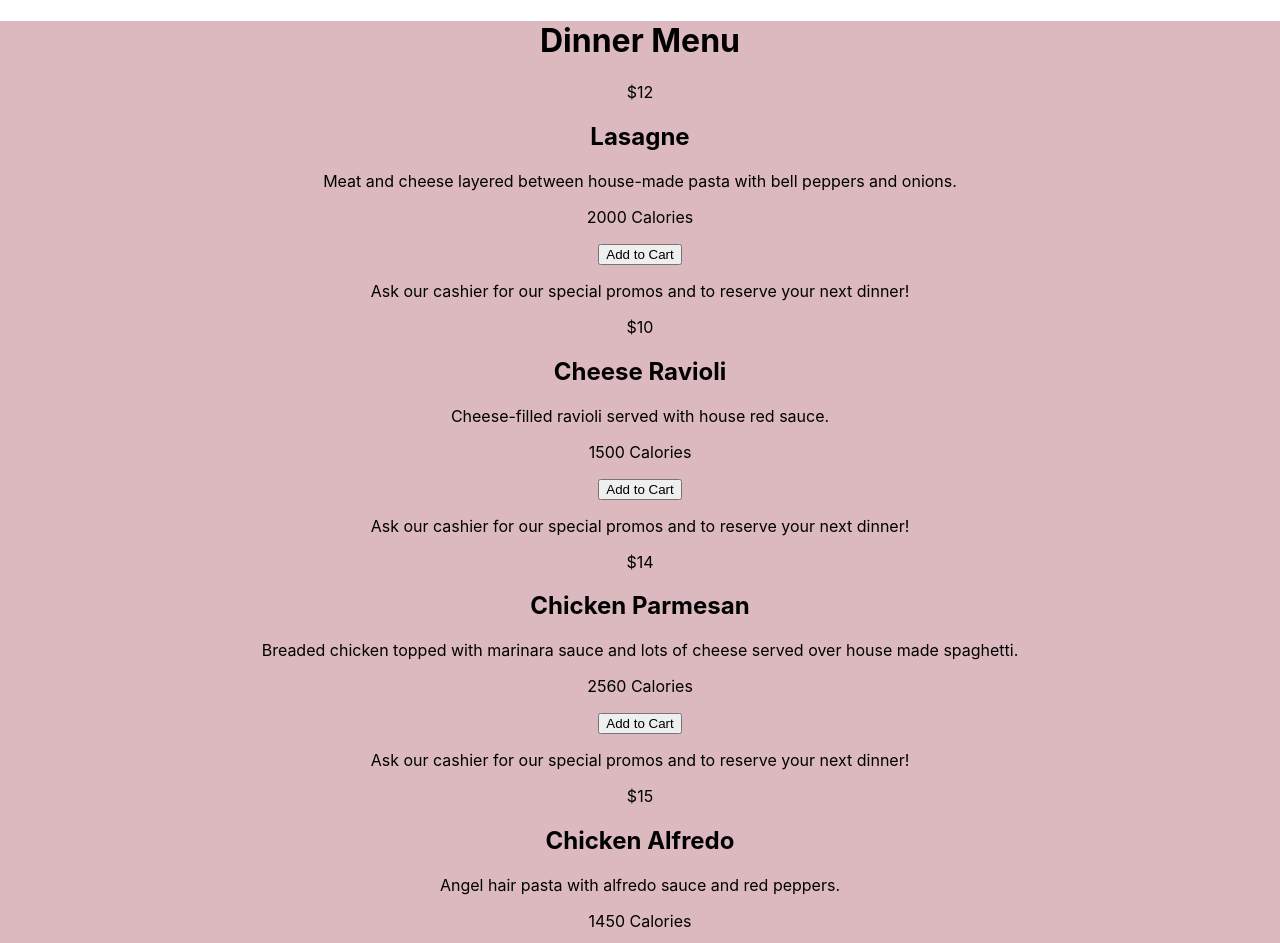
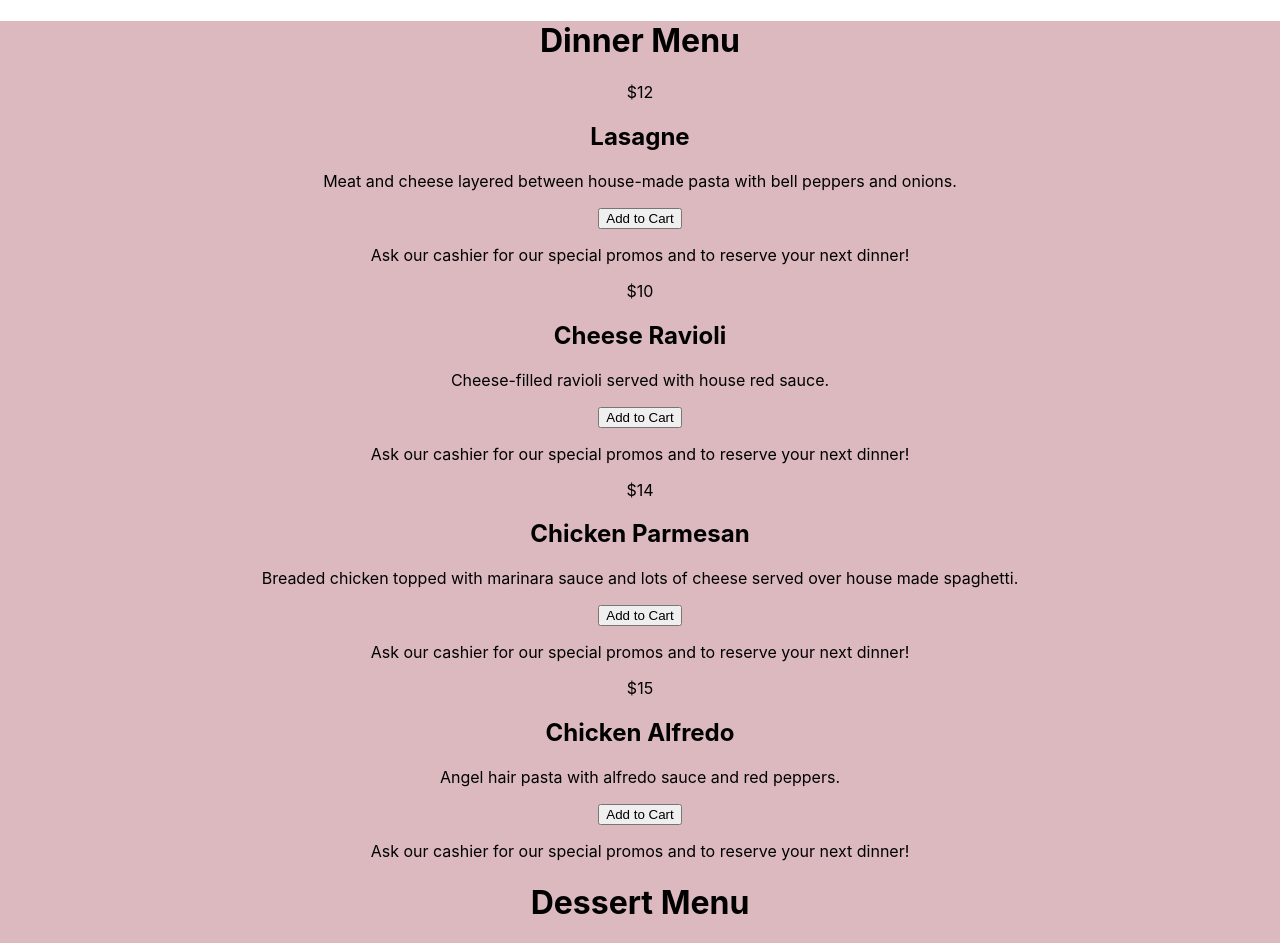
Before and after one commit to lmelo031/portfolio, a React (Create React App) app in the folder labs/portfolio1/: page / in a window 1280 px wide. Shown: the top 943 px of the page. Built offline with nearby package versions, Linux system fonts and the light colour scheme.

Commit message:
complete

```diff
--- a/labs/portfolio1/src/App.js
+++ b/labs/portfolio1/src/App.js
@@ -12,28 +12,24 @@ function App() {
           itemId: 1,
           itemPrice: "12",
           itemName: "Lasagne",
-          itemCalories: "2000 Calories",
           itemDescription: "Meat and cheese layered between house-made pasta with bell peppers and onions."
         },
         {
           itemId: 2,
           itemPrice: "10",
           itemName: "Cheese Ravioli",
-          itemCalories: "1500 Calories",
           itemDescription: "Cheese-filled ravioli served with house red sauce."
         },
         {
           itemId: 3,
           itemPrice: "14",
           itemName: "Chicken Parmesan",
-          itemCalories: "2560 Calories",
           itemDescription: "Breaded chicken topped with marinara sauce and lots of cheese served over house made spaghetti."
         },
         {
           itemId: 4,
           itemPrice: "15",
           itemName: "Chicken Alfredo",
-          itemCalories: "1450 Calories",
           itemDescription: "Angel hair pasta with alfredo sauce and red peppers."
         },
       ]
--- a/labs/portfolio1/src/components/MenuItem/index.js
+++ b/labs/portfolio1/src/components/MenuItem/index.js
@@ -1,5 +1,7 @@
 import React from 'react'
 import Name from '../MenuName'
+
+//imported MenuName as a new code
 
 export default class MenuItem extends React.Component {
     render() {
```
